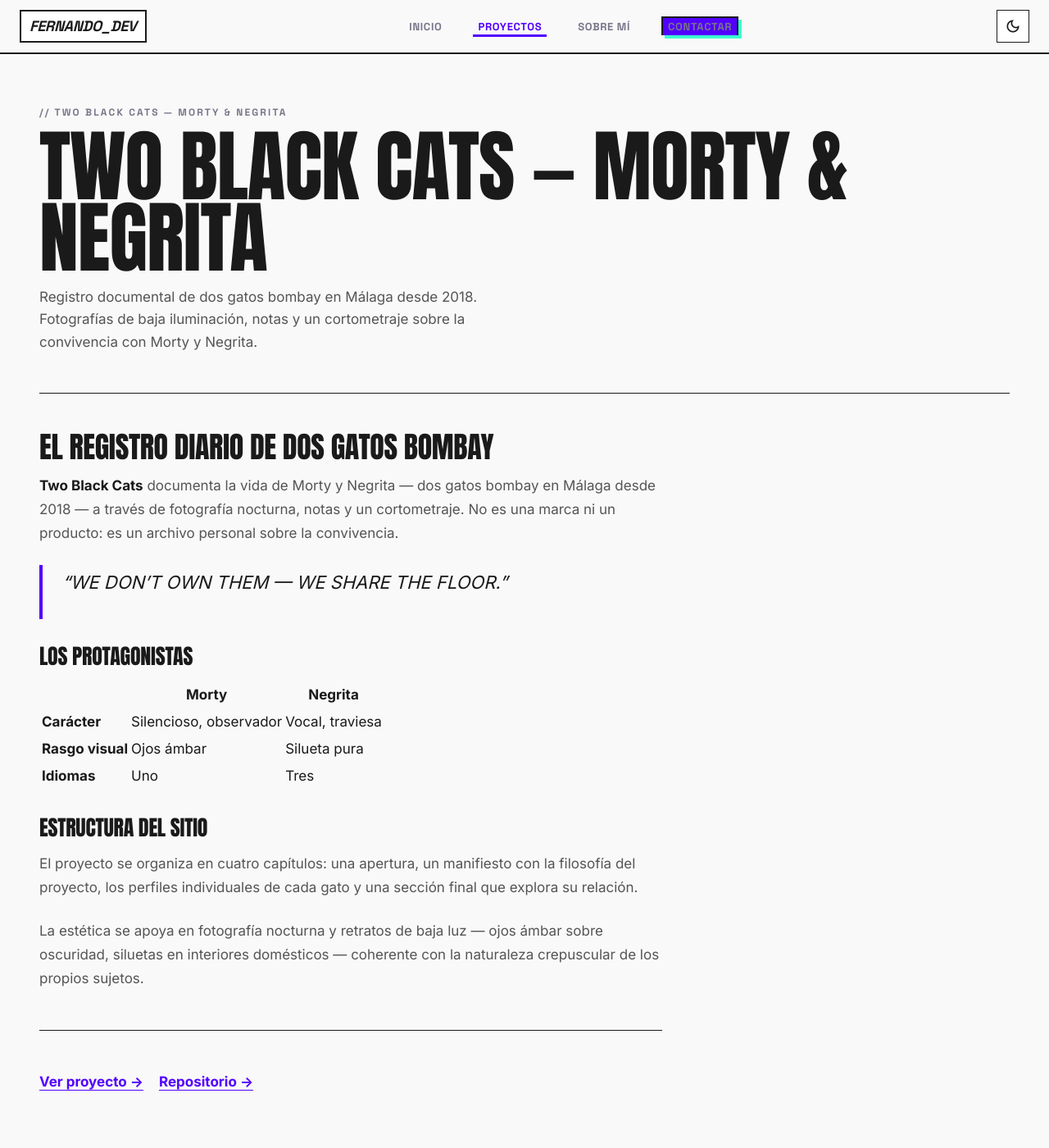
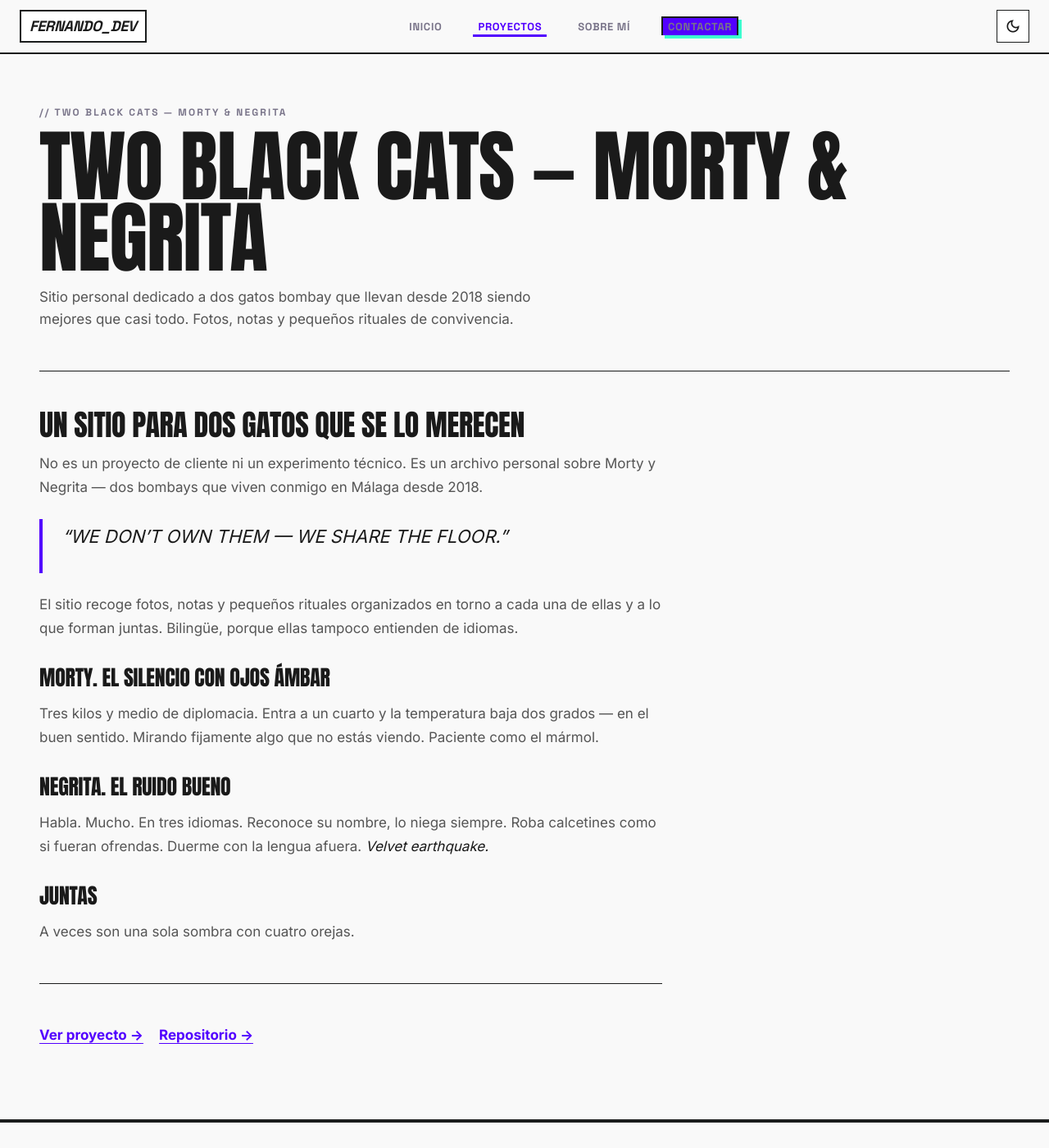
Before and after one commit to Dunlag/fernando, a Jekyll site: the page built from _projects/two-black-cats.md, in a window 1280 px wide and 1400 px high. Shown: the whole window at 82% size. Built offline with Jekyll 4.4.1, drawn with Linux system fonts in a browser that asks for light colours.

Commit message:
actualizar proyecto

```diff
--- a/_projects/two-black-cats.md
+++ b/_projects/two-black-cats.md
@@ -1,31 +1,31 @@
 ---
 layout: page
 title: "Two Black Cats — Morty & Negrita"
-description: "Registro documental de dos gatos bombay en Málaga desde 2018. Fotografías de baja iluminación, notas y un cortometraje sobre la convivencia con Morty y Negrita."
+description: "Sitio personal dedicado a dos gatos bombay que llevan desde 2018 siendo mejores que casi todo. Fotos, notas y pequeños rituales de convivencia."
 technologies: "HTML5, CSS3, JavaScript"
 date: 2026-05-28
 github: "https://github.com/Dunlag/Two-Black-Cats"
 ---
 
-## El registro diario de dos gatos bombay
+## Un sitio para dos gatos que se lo merecen
 
-**Two Black Cats** documenta la vida de Morty y Negrita — dos gatos bombay en Málaga desde 2018 — a través de fotografía nocturna, notas y un cortometraje. No es una marca ni un producto: es un archivo personal sobre la convivencia.
+No es un proyecto de cliente ni un experimento técnico. Es un archivo personal sobre Morty y Negrita — dos bombays que viven conmigo en Málaga desde 2018.
 
 > *"We don't own them — we share the floor."*
 
-### Los protagonistas
+El sitio recoge fotos, notas y pequeños rituales organizados en torno a cada una de ellas y a lo que forman juntas. Bilingüe, porque ellas tampoco entienden de idiomas.
 
-| | Morty | Negrita |
-|---|---|---|
-| **Carácter** | Silencioso, observador | Vocal, traviesa |
-| **Rasgo visual** | Ojos ámbar | Silueta pura |
-| **Idiomas** | Uno | Tres |
+### Morty. El silencio con ojos ámbar
 
-### Estructura del sitio
+Tres kilos y medio de diplomacia. Entra a un cuarto y la temperatura baja dos grados — en el buen sentido. Mirando fijamente algo que no estás viendo. Paciente como el mármol.
 
-El proyecto se organiza en cuatro capítulos: una apertura, un manifiesto con la filosofía del proyecto, los perfiles individuales de cada gato y una sección final que explora su relación.
+### Negrita. El ruido bueno
 
-La estética se apoya en fotografía nocturna y retratos de baja luz — ojos ámbar sobre oscuridad, siluetas en interiores domésticos — coherente con la naturaleza crepuscular de los propios sujetos.
+Habla. Mucho. En tres idiomas. Reconoce su nombre, lo niega siempre. Roba calcetines como si fueran ofrendas. Duerme con la lengua afuera. *Velvet earthquake.*
+
+### Juntas
+
+A veces son una sola sombra con cuatro orejas.
 
 ---
 
```
